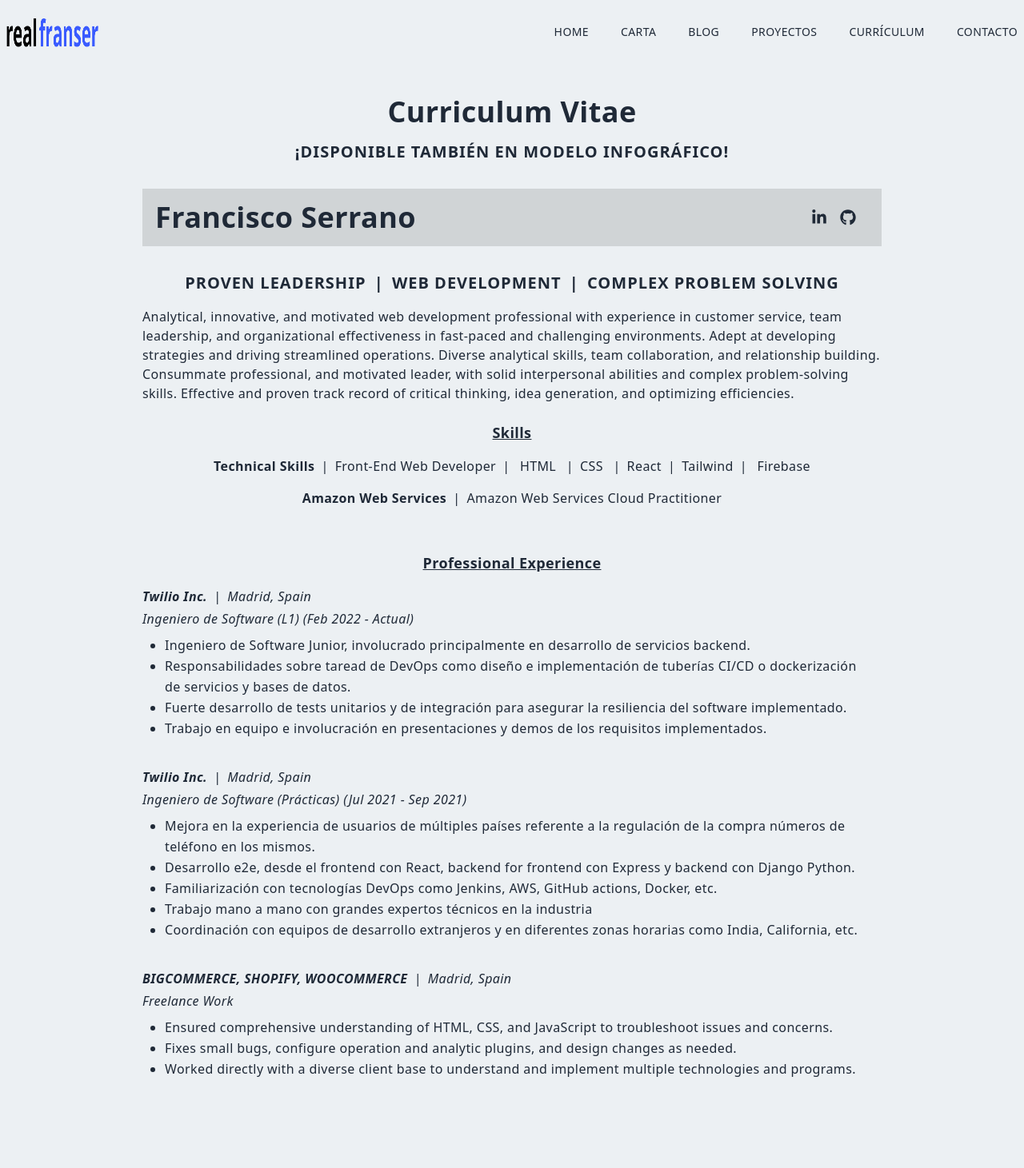
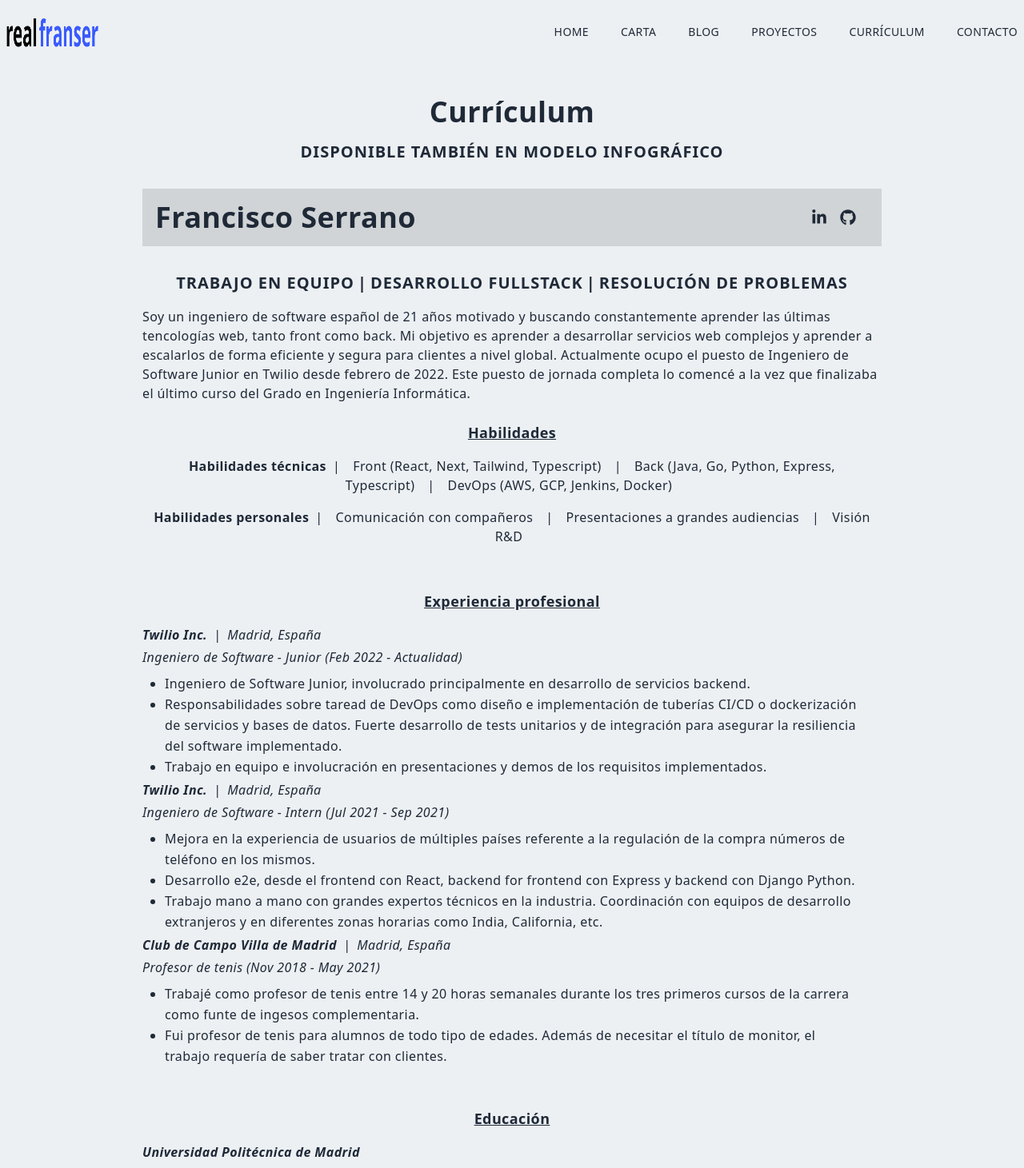
Before and after one commit to realfranser/portfolio-next, a Next.js app: page /resume in a window 1280 px wide. Shown: the top 1461 px of the page at 80% size. Before the commit the page ends 1378 px from the top, so only its background shows below. Built offline with nearby package versions, Linux system fonts and the light colour scheme.

Commit message:
Blog traduced

```diff
--- /dev/null
+++ b/locales/es-ES/resume/resume.json
@@ -0,0 +1,71 @@
+{
+  "title": "Currículum",
+  "infographic": "Disponible también en modelo infográfico",
+  "subtitle_1": "Trabajo en equipo",
+  "subtitle_2": "Desarrollo fullstack",
+  "subtitle_3": "Resolución de problemas",
+  "description": "Soy un ingeniero de software español de 21 años motivado y buscando constantemente aprender las últimas tencologías web, tanto front como back. Mi objetivo es aprender a desarrollar servicios web complejos y aprender a escalarlos de forma eficiente y segura para clientes a nivel global. Actualmente ocupo el puesto de Ingeniero de Software Junior en Twilio desde febrero de 2022. Este puesto de jornada completa lo comencé a la vez que finalizaba el último curso del Grado en Ingeniería Informática.",
+  "skills_title": "Habilidades",
+  "skills_technical_skills_title": "Habilidades técnicas",
+  "skills_technical_skills_list": [
+    "Front (React, Next, Tailwind, Typescript)",
+    "Back (Java, Go, Python, Express, Typescript)",
+    "DevOps (AWS, GCP, Jenkins, Docker)"
+  ],
+  "skills_soft_skills_title": "Habilidades personales",
+  "skills_soft_skills_list": [
+    "Comunicación con compañeros",
+    "Presentaciones a grandes audiencias",
+    "Visión R&D"
+  ],
+  "experience_title": "Experiencia profesional",
+  "experience_list": [
+    {
+      "company": "Twilio Inc.",
+      "location": "Madrid, España",
+      "possition": "Ingeniero de Software - Junior",
+      "duration": "Feb 2022 - Actualidad",
+      "responsibilities": [
+        "Ingeniero de Software Junior, involucrado principalmente en desarrollo de servicios backend.",
+        "Responsabilidades sobre taread de DevOps como diseño e implementación de tuberías CI/CD o dockerización de servicios y bases de datos. Fuerte desarrollo de tests unitarios y de integración para asegurar la resiliencia del software implementado.",
+        "Trabajo en equipo e involucración en presentaciones y demos de los requisitos implementados."
+      ]
+    },
+    {
+      "company": "Twilio Inc.",
+      "location": "Madrid, España",
+      "possition": "Ingeniero de Software - Intern",
+      "duration": "Jul 2021 - Sep 2021",
+      "responsibilities": [
+        "Mejora en la experiencia de usuarios de múltiples países referente a la regulación de la compra números de teléfono en los mismos.",
+        "Desarrollo e2e, desde el frontend con React, backend for frontend con Express y backend con Django Python.",
+        "Trabajo mano a mano con grandes expertos técnicos en la industria. Coordinación con equipos de desarrollo extranjeros y en diferentes zonas horarias como India, California, etc."
+      ]
+    },
+    {
+      "company": "Club de Campo Villa de Madrid",
+      "location": "Madrid, España",
+      "possition": "Profesor de tenis",
+      "duration": "Nov 2018 - May 2021",
+      "responsibilities": [
+        "Trabajé como profesor de tenis entre 14 y 20 horas semanales durante los tres primeros cursos de la carrera como funte de ingesos complementaria.",
+        "Fui profesor de tenis para alumnos de todo tipo de edades. Además de necesitar el título de monitor, el trabajo requería de saber tratar con clientes."
+      ]
+    }
+  ],
+  "education_title": "Educación",
+  "education_list": [
+    {
+      "institution": "Universidad Politécnica de Madrid",
+      "title": "Grado en Ingeniería Informática",
+      "duration": "Sep 2018 - Jul 2022",
+      "description": "La carrera de Ingeniería Informática es uno de los grados de ingeniería más exigentes en España, cursado en un campus de excelencia internacional. Durante la carrera he estudiado y experimentado con campos muy diversos de la informática, pero particularmente con el Data Science e Inteligencia Artificial. Destacar que mi TFG reúne todos mis conocimientos de desarrollo web en un solo proyecto."
+    },
+    {
+      "institution": "Cambridge Assesment English",
+      "title": "Advanced C1",
+      "duration": "Feb 2019",
+      "description": "Titulación avanzada de lengua inglesa por la escuela oficial de Cambridge."
+    }
+  ]
+}
--- a/pages/blog/twitch.tsx
+++ b/pages/blog/fullstack-toolbox.tsx
@@ -6,7 +6,7 @@
 
 import fullstackToolboxImg from "../../public/assets/projects/webtools.png";
 
-const twitch = () => {
+const FullstackToolbox = () => {
   return (
     <div className="w-full">
       <div className="w-screen h-[30vh] lg:h-[40vh] relative">
@@ -74,4 +74,4 @@
   );
 };
 
-export default twitch;
+export default FullstackToolbox;
--- a/pages/blog/netflix.tsx
+++ b/pages/blog/online-affiliates.tsx
@@ -5,7 +5,7 @@
 
 import onlineAffiliatesImg from "../../public/assets/projects/online_affiliates.png";
 
-const netflix = () => {
+const OnlineAffiliates = () => {
   return (
     <div className="w-full">
       <div className="w-screen h-[30vh] lg:h-[40vh] relative">
@@ -73,4 +73,4 @@
   );
 };
 
-export default netflix;
+export default OnlineAffiliates;
--- a/pages/resume/index.tsx
+++ b/pages/resume/index.tsx
@@ -1,6 +1,44 @@
 import React from "react";
 import Head from "next/head";
-import { FaDownload, FaGithub, FaLinkedinIn } from "react-icons/fa";
+
+import { FaGithub, FaLinkedinIn } from "react-icons/fa";
+
+import resumeDataJSON from "../../locales/es-ES/resume/resume.json";
+
+interface IResumeExperienceItem {
+  company: string;
+  location: string;
+  possition: string;
+  duration: string;
+  responsibilities: string[];
+}
+
+interface IResumeEducationItem {
+  institution: string;
+  title: string;
+  duration: string;
+  description: string;
+}
+
+interface IResumeData {
+  title: string;
+  infographic: string;
+  subtitle_1: string;
+  subtitle_2: string;
+  subtitle_3: string;
+  description: string;
+  skills_title: string;
+  skills_technical_skills_title: string;
+  skills_technical_skills_list: string[];
+  skills_soft_skills_title: string;
+  skills_soft_skills_list: string[];
+  experience_title: string;
+  experience_list: IResumeExperienceItem[];
+  education_title: string;
+  education_list: IResumeEducationItem[];
+}
+
+const resumeData: IResumeData = resumeDataJSON;
 
 const resume = () => {
   return (
@@ -15,16 +53,14 @@
       </Head>
 
       <div className="max-w-[940px] mx-auto p-2 pt-[120px]">
-        <h2 className="text-center">Curriculum Vitae</h2>
+        <h2 className="text-center">{resumeData.title}</h2>
         <div className="text-center py-4 text-xl font-bold uppercase tracking-wider">
           <a
             href="https://drive.google.com/file/d/1EVgIRfTtThI66ZaLeiswODqXxbIt7Ccm/view?usp=sharing"
             target="_blank"
             rel="noopener noreferrer"
           >
-            <h3 className="hover:underline">
-              ¡Disponible también en modelo infográfico!
-            </h3>
+            <h3 className="hover:underline">{resumeData.infographic}</h3>
           </a>
         </div>
         <div className="bg-[#d0d4d6] my-4 p-4 w-full flex justify-between items-center">
@@ -48,126 +84,87 @@
         </div>
         <div className="text-center py-4 text-xl font-bold uppercase tracking-wider">
           <p>
-            Proven Leadership <span className="px-1">|</span> Web Development{" "}
-            <span className="px-1">|</span> Complex Problem Solving
+            {resumeData.subtitle_1}
+            <span className="px-1">|</span>
+            {resumeData.subtitle_2}
+            <span className="px-1">|</span>
+            {resumeData.subtitle_3}
           </p>
         </div>
-        <p>
-          Analytical, innovative, and motivated web development professional
-          with experience in customer service, team leadership, and
-          organizational effectiveness in fast-paced and challenging
-          environments. Adept at developing strategies and driving streamlined
-          operations. Diverse analytical skills, team collaboration, and
-          relationship building. Consummate professional, and motivated leader,
-          with solid interpersonal abilities and complex problem-solving skills.
-          Effective and proven track record of critical thinking, idea
-          generation, and optimizing efficiencies.
-        </p>
+        <p>{resumeData.description}</p>
 
         {/* Skills */}
         <div className="text-center py-4">
-          <h5 className="text-center underline text-[18px] py-2">Skills</h5>
+          <h5 className="text-center underline text-[18px] py-2">
+            {resumeData.skills_title}
+          </h5>
           <p className="py-2">
-            <span className="font-bold">Technical Skills</span>
-            <span className="px-2">|</span>Front-End Web Developer
-            <span className="px-2">|</span> HTML <span className="px-2">|</span>
-            CSS <span className="px-2">|</span>React
-            <span className="px-2">|</span>Tailwind
-            <span className="px-2">|</span> Firebase
+            <span className="font-bold">
+              {resumeData.skills_technical_skills_title}
+            </span>
+            {resumeData.skills_technical_skills_list.map((item: string) => (
+              <>
+                <span className="px-2">|</span>
+                <span className="px-2">{item}</span>
+              </>
+            ))}
           </p>
           <p className="py-2">
-            <span className="font-bold">Amazon Web Services</span>
-            <span className="px-2">|</span>Amazon Web Services Cloud
-            Practitioner
+            <span className="font-bold">
+              {resumeData.skills_soft_skills_title}
+            </span>
+            {resumeData.skills_soft_skills_list.map((item: string) => (
+              <>
+                <span className="px-2">|</span>
+                <span className="px-2">{item}</span>
+              </>
+            ))}
           </p>
         </div>
 
         {/* Experience */}
         <div className="py-4">
           <h5 className="text-center underline text-[18px] py-4">
-            Professional Experience
+            {resumeData.experience_title}
           </h5>
+          {resumeData.experience_list.map((item: IResumeExperienceItem) => (
+            <>
               <p className="italic">
-            <span className="font-bold">Twilio Inc.</span>
-            <span className="px-2">|</span>Madrid, Spain
+                <span className="font-bold">{item.company}</span>
+                <span className="px-2">|</span>
+                {item.location}
               </p>
               <p className="py-1 italic">
-            Ingeniero de Software (L1) (Feb 2022 - Actual)
+                {item.possition} ({item.duration})
               </p>
               <ul className="list-disc list-outside px-7 py-1 leading-relaxed">
-            <li>
-              Ingeniero de Software Junior, involucrado principalmente en
-              desarrollo de servicios backend.
-            </li>
-            <li>
-              Responsabilidades sobre taread de DevOps como diseño e
-              implementación de tuberías CI/CD o dockerización de servicios y
-              bases de datos.
-            </li>
-            <li>
-              Fuerte desarrollo de tests unitarios y de integración para
-              asegurar la resiliencia del software implementado.
-            </li>
-            <li>
-              Trabajo en equipo e involucración en presentaciones y demos de los
-              requisitos implementados.
-            </li>
+                {item.responsibilities.map((item: string) => (
+                  <>
+                    <li>{item}</li>
+                  </>
+                ))}
               </ul>
+            </>
+          ))}
         </div>
-        {/* Experience */}
+        {/* Education */}
         <div className="py-4">
+          <h5 className="text-center underline text-[18px] py-4">
+            {resumeData.education_title}
+          </h5>
+          {resumeData.education_list.map((item: IResumeEducationItem) => (
+            <>
               <p className="italic">
-            <span className="font-bold">Twilio Inc.</span>
-            <span className="px-2">|</span>Madrid, Spain
+                <span className="font-bold">{item.institution}</span>
               </p>
               <p className="py-1 italic">
-            Ingeniero de Software (Prácticas) (Jul 2021 - Sep 2021)
+                {item.title} ({item.duration})
               </p>
-          <ul className="list-disc list-outside px-7 py-1 leading-relaxed">
-            <li>
-              Mejora en la experiencia de usuarios de múltiples países referente
-              a la regulación de la compra números de teléfono en los mismos.
-            </li>
-            <li>
-              Desarrollo e2e, desde el frontend con React, backend for frontend
-              con Express y backend con Django Python.
-            </li>
-            <li>
-              Familiarización con tecnologías DevOps como Jenkins, AWS, GitHub
-              actions, Docker, etc.
-            </li>
-            <li>
-              Trabajo mano a mano con grandes expertos técnicos en la industria
-            </li>
-            <li>
-              Coordinación con equipos de desarrollo extranjeros y en diferentes
-              zonas horarias como India, California, etc.
-            </li>
-          </ul>
-        </div>
-        {/* Experience */}
-        <div className="py-4">
-          <p className="italic">
-            <span className="font-bold italic">
-              BIGCOMMERCE, SHOPIFY, WOOCOMMERCE
-            </span>
-            <span className="px-2">|</span>Madrid, Spain
-          </p>
-          <p className="py-1 italic">Freelance Work</p>
-          <ul className="list-disc list-outside px-7 py-1 leading-relaxed">
-            <li>
-              Ensured comprehensive understanding of HTML, CSS, and JavaScript
-              to troubleshoot issues and concerns.
-            </li>
-            <li>
-              Fixes small bugs, configure operation and analytic plugins, and
-              design changes as needed.
-            </li>
-            <li>
-              Worked directly with a diverse client base to understand and
-              implement multiple technologies and programs.
-            </li>
-          </ul>
+              <span className="px-2">{item.description}</span>
+              <br></br>
+              <br></br>
+            </>
+          ))}
         </div>
       </div>
     </>
```
Also changed, not shown: components/Navbar.tsx (+4 -4 lines), locales/es-ES/blog/blogEntries.json (+7 -7 lines), locales/es-ES/projects.json (+4 -4 lines), pages/blog/machine-learning.tsx (renamed from pages/blog/property.tsx, +7 -8 lines), pages/blog/portfolio.tsx (renamed from pages/blog/crypto.tsx, +7 -6 lines). Lines whose indentation alone changed are shown as unchanged.
